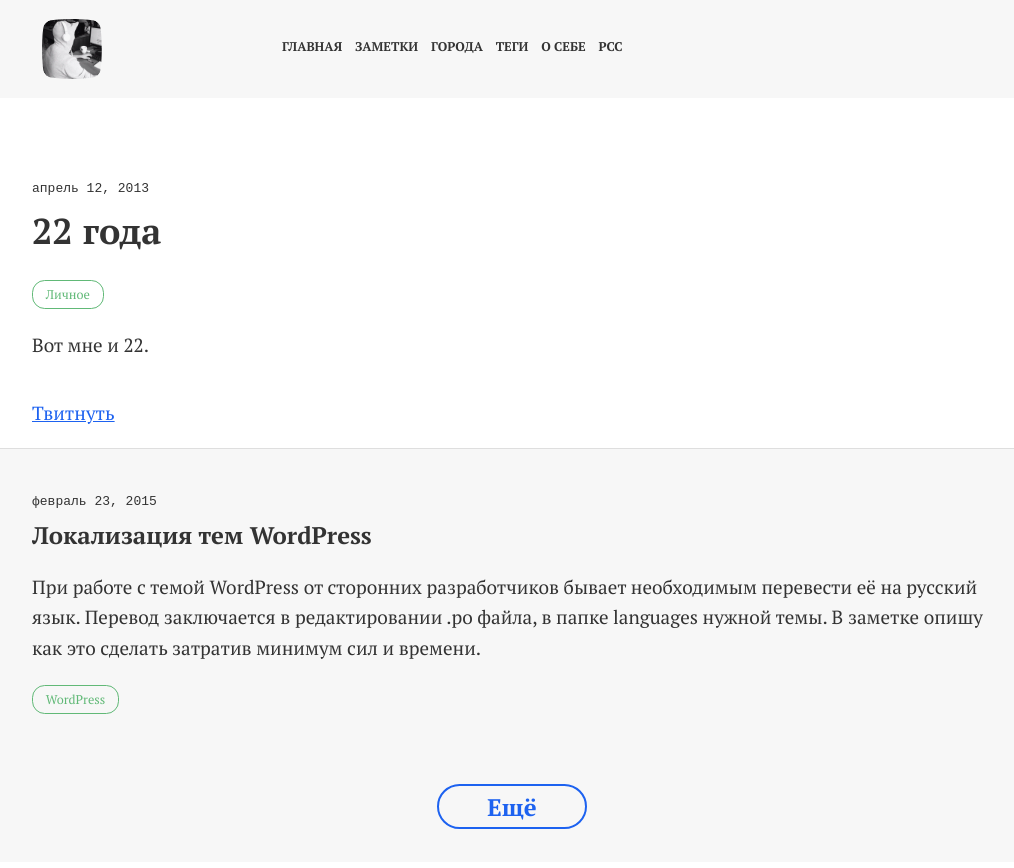
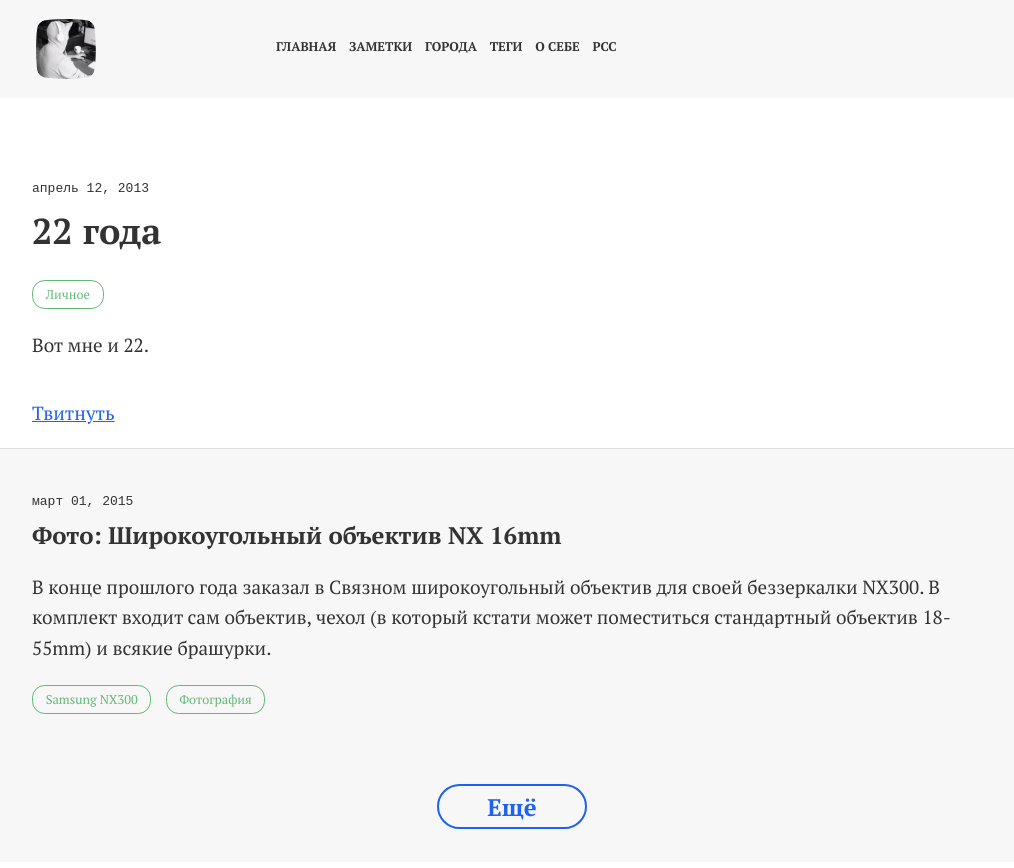
Before and after one commit to anna-vanlee/bizikov.ru, a Jekyll site: the page built from _posts/published/2013-04-12-22-goda.markdown, in a window 1280 px wide. Shown: the top 868 px of the page, without its empty margins (128-1142 px from the left). Built offline with Jekyll 4.4.1, drawn with Linux system fonts in a browser that asks for light colours; comment, search, counter and statistics services are not loaded.

Commit message:
Публикация заметки про объектив NX 16mm

```diff
--- /dev/null
+++ b/_posts/published/2015-03-01-lens-nx-16-mm.md
@@ -0,0 +1,80 @@
+---
+layout: post
+title: "Фото: Широкоугольный объектив NX 16mm"
+excerpt: "В конце прошлого года заказал в Связном широкоугольный объектив для своей беззеркалки NX300. В комплект входит сам объектив, чехол (в который кстати может поместиться стандартный объектив 18-55mm) и всякие брашурки."
+cover: /upload/article/2015/03/01/box.jpg
+keywords: samsung nx300, nx 16mm, объектив nx, широкоугольный объектив
+published: true
+tags:
+- Samsung NX300
+- Фотография
+---
+
+В конце прошлого года заказал в Связном широкоугольный объектив для своей беззеркалки <a href="https://instagram.com/p/q378Rwxc4y" target="_blank">NX300</a>.
+Подробнее о технических характеристиках NX 16mm можно почитать на <a href="http://market.yandex.ru/product/7773628/spec?hid=90613&track=char" target="_blank">Яндекс.Маркете</a>.
+В этой заметке я опишу свои впечатления и покажу примеры фотографий, которые были сделаны с использованием этого чертовски шустрого объектива.
+
+<div class="align-left">
+    <img src="{{ site.url }}/upload/article/2015/03/01/box.jpg" />
+</div>
+
+В комплект входит сам объектив, чехол (в который кстати может поместиться стандартный объектив 18-55mm) и всякие брашурки.
+
+После покупки, я больше не использовал стандартный объектив. Не говорю что он плохой. Наоборот, очень хороший, в Питере он отлично проявил себя.
+Фотографии поездки можно посмотреть в альбоме на <a href="https://fotki.yandex.ru/users/alexandr-bizikov/album/215337/" target="_blank">Яндекс.Фотках</a>.
+
+<br/>
+
+Поскольку он является <abbr title="С фиксированным фокусным расстоянием">фиксом</abbr>, то подойдет только для съемки пейзажей, близ лежащих объектов и портретов.
+Его основной плюс заключается в компактности. Он очень легкий, поэтому камера с ним не тяжелее смартфона, что надо сказать очень удобно в поездках.
+
+<img src="{{ site.url }}/upload/article/2015/03/01/16mm.jpg" />
+
+<div class="clear"></div>
+
+На этот объектив легко делать фотографии не только с пейзажами и городскими сюжетами, но также снимать небольшие объекты.
+Фотографии с эффектом «Боке» можно получить даже на автоматических настройках.
+
+Кстати, о смарт режиме. Я снимаю фотографии в режиме Smart. В этом режиме можно выбирать заранее подготовленные настройки для разных сюжетов.
+Поэтому просто выбираю нужный профиль съемки и начинаю фотографировать.
+Это очень удобно, не нужно заморачиваться с кучей настроек. Конечно, профессиональные фотографы сейчас меня засмеют, но я не фотограф и не хочу разбираться с тем какую выдержку нужно поставить, диафрагму, баланс белого и прочее. Хочу включить фотоаппарат, выбрать режим и фоткать.
+В поездках, когда времени на ручную настройку нет, смарт режим очень выручает.
+
+Посмотреть фотографии — вместо тысячи слов, они лучше расскажут про объектив.
+
+<div class="cell-1-1"><a href="https://fotki.yandex.ru/next/users/alexandr-bizikov/album/219696/view/821697?page=0" target="_blank"><img src="https://img-fotki.yandex.ru/get/15536/35527675.19/0_c89c1_7d206c03_XXL.jpg"/></a></div>
+
+<div class="cell-1-2">
+    <div class="alpha module">
+        <a href="https://fotki.yandex.ru/next/users/alexandr-bizikov/album/219696/view/821699?page=0" target="_blank"><img src="https://img-fotki.yandex.ru/get/16173/35527675.19/0_c89c3_fdc26400_L.jpg"/></a>
+    </div>
+</div>
+
+<div class="cell-1-2">
+    <div class="module beta">
+        <a href="https://fotki.yandex.ru/next/users/alexandr-bizikov/album/219696/view/821698?page=0" target="_blank"><img src="https://img-fotki.yandex.ru/get/6834/35527675.19/0_c89c2_2944de23_L.jpg"/></a>
+    </div>
+</div>
+
+<div class="cell-1-1"><a href="https://fotki.yandex.ru/next/users/alexandr-bizikov/album/219696/view/818002?page=0"><img src="https://img-fotki.yandex.ru/get/4516/35527675.19/0_c7b52_673767d2_XXL.jpg"/></a></div>
+
+<div class="cell-1-2">
+    <div class="alpha module">
+        <a href="https://fotki.yandex.ru/next/users/alexandr-bizikov/album/219696/view/815928?page=0" target="_blank"><img src="https://img-fotki.yandex.ru/get/16138/35527675.19/0_c7338_ebbb4c78_L.jpg"/></a>
+    </div>
+</div>
+
+<div class="cell-1-2">
+    <div class="module beta">
+        <a href="https://fotki.yandex.ru/next/users/alexandr-bizikov/album/219696/view/818004?page=0" target="_blank"><img src="https://img-fotki.yandex.ru/get/15564/35527675.19/0_c7b54_c44b3aa8_L.jpg"/></a>
+    </div>
+</div>
+
+<div class="cell-1-1">
+<a href="https://fotki.yandex.ru/next/users/alexandr-bizikov/album/219696/view/815925?page=0" target="_blank"><img src="https://img-fotki.yandex.ru/get/16143/35527675.19/0_c7335_e9cdd9ed_XXL.jpg"/></a>
+</div>
+
+<div class="clear"></div>
+
+Все примеры фотографий без постобработки. Из минусов можно отметить малую светопередачу, поэтому в пасмурную погоду или в темном помещении автоматическим режимом не спастись.
+В целом, очень доволен приобретением и думаю, что в поездках он покажет себя с наилучшей стороны и позволит сохранить воспоминания в высоком качестве.
--- a/assets/less/grid.less
+++ b/assets/less/grid.less
@@ -7,7 +7,7 @@
 
 @desktop: 960px;
 @mobile: 100%;
-@margin: 20px;
+@margin: 8px;
 
 .cell-a-b(@a, @b) {
   width: 100% * @a / @b;
```
Also changed, not shown: assets/css/style.css, upload/article/2015/03/01/16mm.jpg (added), upload/article/2015/03/01/box.jpg (added).
